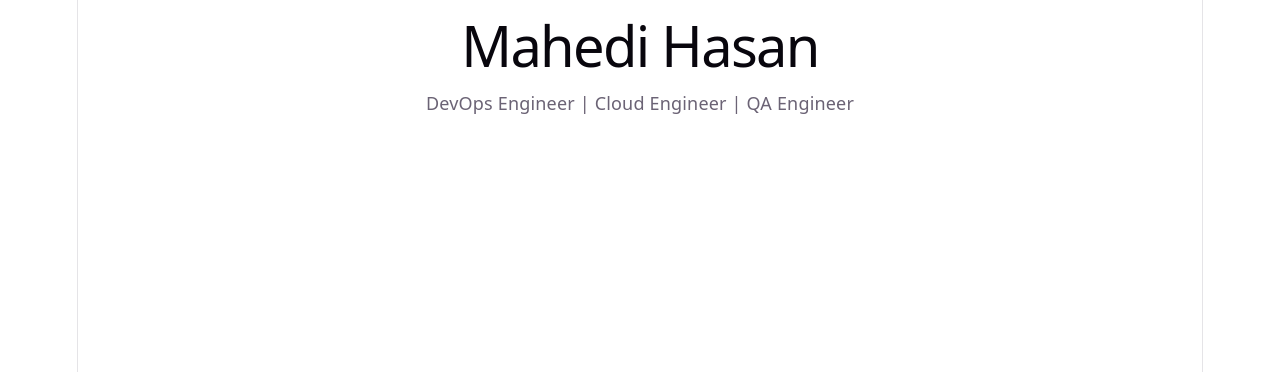
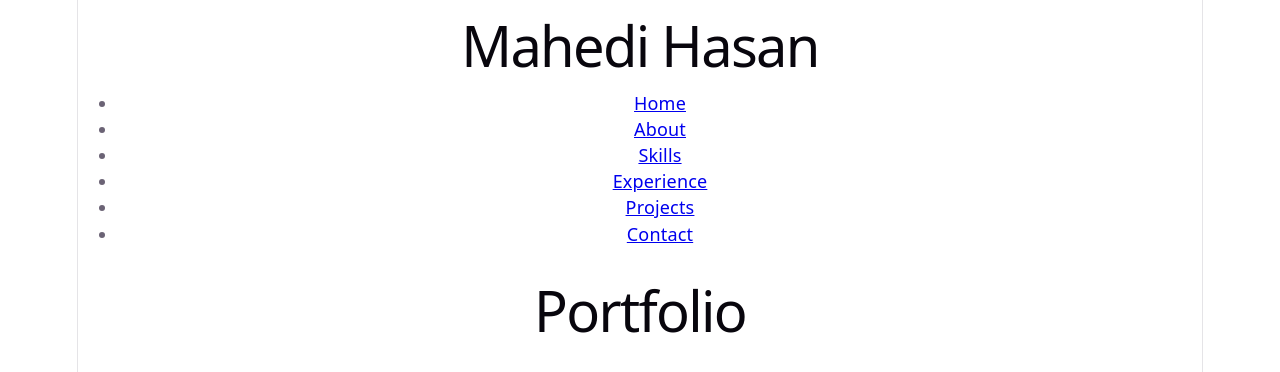
Before and after one commit to mahedihasan171/portfolio, a React (Vite) app: page / in a window 1280 px wide. Shown: the top 372 px of the page. Built offline with nearby package versions, Linux system fonts and the light colour scheme.

Commit message:
Add reusable navigation component structure

```diff
--- a/src/App.tsx
+++ b/src/App.tsx
@@ -1,8 +1,23 @@
+/**
+ * App Component
+ *
+ * Root component of the portfolio application.
+ * It assembles the application's layout by rendering
+ * shared components and page sections.
+ */
+
+import Navbar from "./components/layout/Navbar";
+
 function App() {
   return (
     <>
-      <h1>Mahedi Hasan</h1>
-      <p>DevOps Engineer | Cloud Engineer | QA Engineer</p>
+      {/* Primary site navigation */}
+      <Navbar />
+
+      {/* Main page content */}
+      <main>
+        <h1>Portfolio</h1>
+      </main>
     </>
   );
 }
--- /dev/null
+++ b/src/components/layout/Navbar/Navbar.tsx
@@ -0,0 +1,21 @@
+import { navigation } from "../../../data/navigation";
+
+const Navbar = () => {
+  return (
+    <nav>
+    <div className="logo">
+      <h1>Mahedi Hasan</h1>
+    </div>
+
+      <ul>
+        {navigation.map((item) => (
+          <li key={item.label}>
+            <a href={item.href}>{item.label}</a>
+          </li>
+        ))}
+      </ul>
+    </nav>
+  );
+};
+
+export default Navbar;
--- /dev/null
+++ b/src/components/layout/Navbar/index.ts
@@ -0,0 +1 @@
+export { default } from "./Navbar";
--- a/src/data/navigation.ts
+++ b/src/data/navigation.ts
@@ -0,0 +1,32 @@
+
+export interface NavigationItem {
+    label: string;
+    href: string;
+  }
+
+  export const navigation: NavigationItem[] = [
+    {
+      label: "Home",
+      href: "#home",
+    },
+    {
+      label: "About",
+      href: "#about",
+    },
+    {
+      label: "Skills",
+      href: "#skills",
+    },
+    {
+      label: "Experience",
+      href: "#experience",
+    },
+    {
+      label: "Projects",
+      href: "#projects",
+    },
+    {
+      label: "Contact",
+      href: "#contact",
+    },
+  ];
```
Also changed, not shown: src/components/layout/Navbar/navbar.tsx (deleted).
